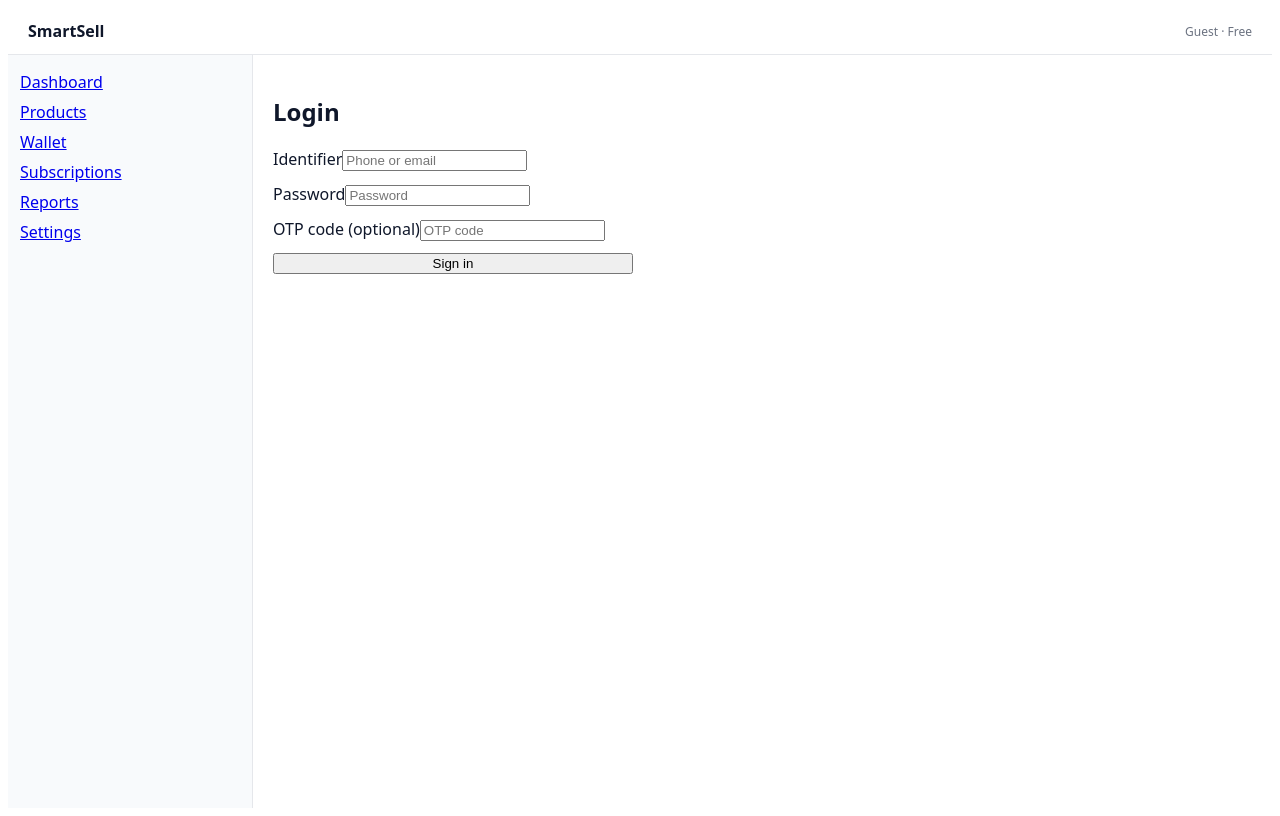
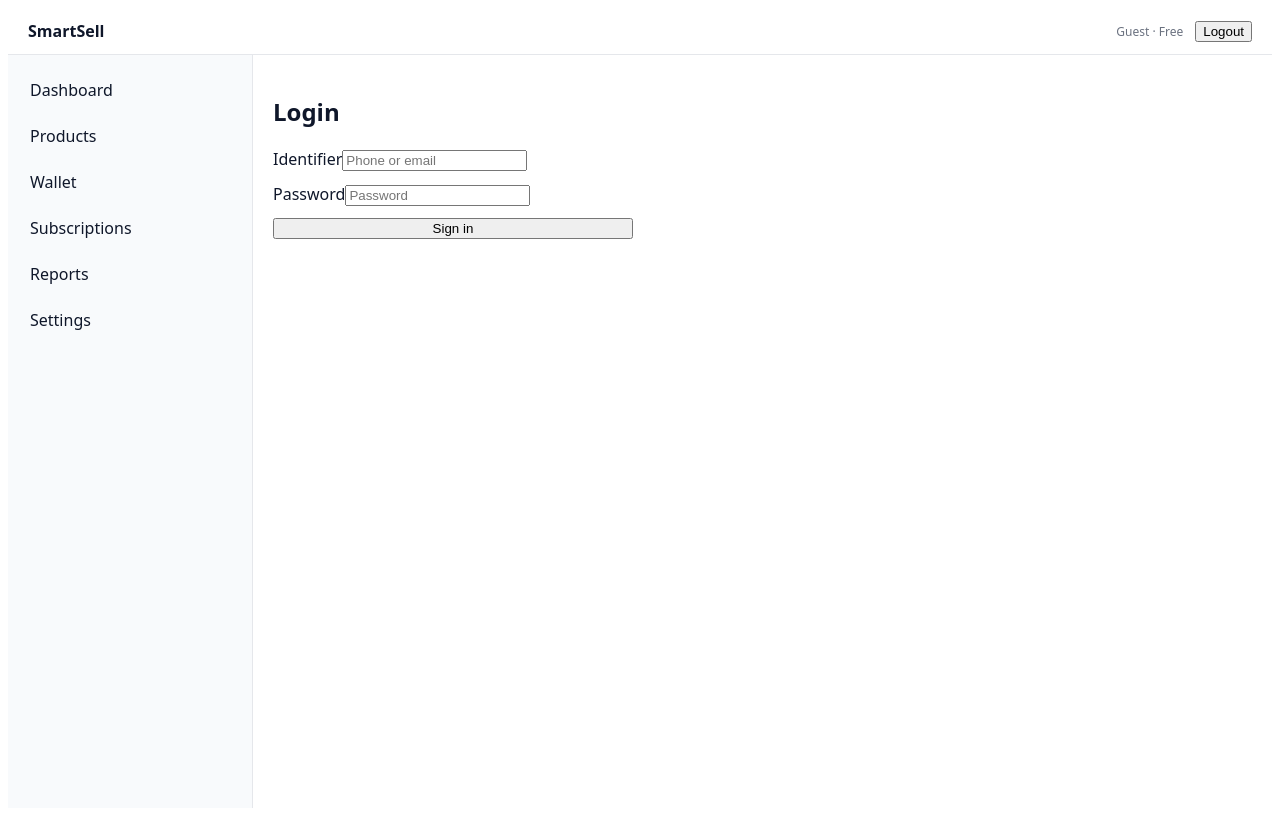
Before and after one commit to Akyl1988/SmartSell, a React (Vite) app in the folder frontend/: page /auth/login in a window 1280 px wide. Built offline with nearby package versions, Linux system fonts and the light colour scheme; no server answers; sample sign-in values are in the browser's storage.

Commit message:
frontend: layout nav, logout and simplified login

```diff
--- a/frontend/src/App.tsx
+++ b/frontend/src/App.tsx
@@ -1,6 +1,6 @@
 import { useEffect, useMemo, useState } from 'react'
-import { Link } from 'react-router-dom'
-import { me, MeResponse } from './api/auth'
+import { NavLink, useNavigate } from 'react-router-dom'
+import { logout, me, MeResponse } from './api/auth'
 import { useFeatureGate } from './hooks/useFeatureGate'
 import { AppRoutes } from './routes/routes'
 
@@ -43,6 +43,19 @@ const navListStyle: React.CSSProperties = {
   gap: 8,
 }
 
+const navLinkStyle: React.CSSProperties = {
+  display: 'block',
+  padding: '8px 10px',
+  borderRadius: 6,
+  textDecoration: 'none',
+  color: '#0f172a',
+}
+
+const navLinkActiveStyle: React.CSSProperties = {
+  background: '#e2e8f0',
+  fontWeight: 600,
+}
+
 const mainStyle: React.CSSProperties = {
   flex: 1,
   padding: '20px',
@@ -53,11 +66,11 @@ const mainStyle: React.CSSProperties = {
 export default function App() {
   const { hasPreorders, hasRepricing, plan } = useFeatureGate()
   const [profile, setProfile] = useState<MeResponse | null>(null)
+  const navigate = useNavigate()
   const isAuthed = Boolean(localStorage.getItem('access_token'))
 
   useEffect(() => {
-    const token = localStorage.getItem('access_token')
-    if (!token) {
+    if (!isAuthed) {
       setProfile(null)
       return
     }
@@ -78,33 +91,148 @@ export default function App() {
     return () => {
       mounted = false
     }
-  }, [])
+  }, [isAuthed])
+
+  useEffect(() => {
+    const onUnauthorized = () => {
+      localStorage.removeItem('access_token')
+      localStorage.removeItem('refresh_token')
+      navigate('/auth/login', { replace: true })
+    }
+
+    window.addEventListener('auth:unauthorized', onUnauthorized)
+    return () => window.removeEventListener('auth:unauthorized', onUnauthorized)
+  }, [navigate])
 
   const companyLabel = useMemo(() => {
     if (!profile) return 'Guest'
     return profile.company_name || profile.full_name || profile.phone || 'Account'
   }, [profile])
 
+  async function handleLogout() {
+    const refreshToken = localStorage.getItem('refresh_token')
+    try {
+      await logout(refreshToken ? { refresh_token: refreshToken } : null)
+    } catch {
+      // Ignore logout errors; tokens will be cleared locally.
+    } finally {
+      localStorage.removeItem('access_token')
+      localStorage.removeItem('refresh_token')
+      navigate('/auth/login', { replace: true })
+    }
+  }
+
   return (
     <div style={appShellStyle}>
       <header style={headerStyle}>
         <strong>SmartSell</strong>
-        <span style={{ fontSize: 12, color: '#6b7280' }}>
-          {companyLabel} · {plan ?? 'Free'}
-        </span>
+        {isAuthed && (
+          <div style={{ display: 'flex', alignItems: 'center', gap: 12 }}>
+            <span style={{ fontSize: 12, color: '#6b7280' }}>
+              {companyLabel} · {plan ?? 'Free'}
+            </span>
+            <button type="button" onClick={handleLogout}>
+              Logout
+            </button>
+          </div>
+        )}
       </header>
       <div style={bodyStyle}>
         {isAuthed && (
           <aside style={sidebarStyle}>
             <ul style={navListStyle}>
-              <li><Link to="/dashboard">Dashboard</Link></li>
-              <li><Link to="/products">Products</Link></li>
-              {hasPreorders && <li><Link to="/preorders">Preorders</Link></li>}
-              {hasRepricing && <li><Link to="/repricing">Repricing</Link></li>}
-              <li><Link to="/wallet">Wallet</Link></li>
-              <li><Link to="/subscriptions">Subscriptions</Link></li>
-              <li><Link to="/reports">Reports</Link></li>
-              <li><Link to="/settings">Settings</Link></li>
+              <li>
+                <NavLink
+                  to="/dashboard"
+                  style={({ isActive }) => ({
+                    ...navLinkStyle,
+                    ...(isActive ? navLinkActiveStyle : null),
+                  })}
+                >
+                  Dashboard
+                </NavLink>
+              </li>
+              <li>
+                <NavLink
+                  to="/products"
+                  style={({ isActive }) => ({
+                    ...navLinkStyle,
+                    ...(isActive ? navLinkActiveStyle : null),
+                  })}
+                >
+                  Products
+                </NavLink>
+              </li>
+              {hasPreorders && (
+                <li>
+                  <NavLink
+                    to="/preorders"
+                    style={({ isActive }) => ({
+                      ...navLinkStyle,
+                      ...(isActive ? navLinkActiveStyle : null),
+                    })}
+                  >
+                    Preorders
+                  </NavLink>
+                </li>
+              )}
+              {hasRepricing && (
+                <li>
+                  <NavLink
+                    to="/repricing"
+                    style={({ isActive }) => ({
+                      ...navLinkStyle,
+                      ...(isActive ? navLinkActiveStyle : null),
+                    })}
+                  >
+                    Repricing
+                  </NavLink>
+                </li>
+              )}
+              <li>
+                <NavLink
+                  to="/wallet"
+                  style={({ isActive }) => ({
+                    ...navLinkStyle,
+                    ...(isActive ? navLinkActiveStyle : null),
+                  })}
+                >
+                  Wallet
+                </NavLink>
+              </li>
+              <li>
+                <NavLink
+                  to="/subscriptions"
+                  style={({ isActive }) => ({
+                    ...navLinkStyle,
+                    ...(isActive ? navLinkActiveStyle : null),
+                  })}
+                >
+                  Subscriptions
+                </NavLink>
+              </li>
+              <li>
+                <NavLink
+                  to="/reports"
+                  style={({ isActive }) => ({
+                    ...navLinkStyle,
+                    ...(isActive ? navLinkActiveStyle : null),
+                  })}
+                >
+                  Reports
+                </NavLink>
+              </li>
+              <li>
+                <NavLink
+                  to="/settings"
+                  style={({ isActive }) => ({
+                    ...navLinkStyle,
+                    ...(isActive ? navLinkActiveStyle : null),
+                  })}
+                >
+                  Settings
+                </NavLink>
+              </li>
             </ul>
           </aside>
         )}
--- a/frontend/src/pages/Auth/LoginPage.tsx
+++ b/frontend/src/pages/Auth/LoginPage.tsx
@@ -6,7 +6,6 @@ export default function LoginPage() {
   const navigate = useNavigate()
   const [identifier, setIdentifier] = useState('')
   const [password, setPassword] = useState('')
-  const [otpCode, setOtpCode] = useState('')
   const [error, setError] = useState<string | null>(null)
   const [loading, setLoading] = useState(false)
 
@@ -19,7 +18,6 @@ export default function LoginPage() {
       const tokens = await login({
         identifier,
         password: password || null,
-        otp_code: otpCode || null,
       })
       localStorage.setItem('access_token', tokens.access_token)
       localStorage.setItem('refresh_token', tokens.refresh_token)
@@ -52,14 +50,6 @@ export default function LoginPage() {
             type="password"
           />
         </label>
-        <label>
-          OTP code (optional)
-          <input
-            value={otpCode}
-            onChange={(event) => setOtpCode(event.target.value)}
-            placeholder="OTP code"
-          />
-        </label>
         <button type="submit" disabled={loading}>
           {loading ? 'Signing in...' : 'Sign in'}
         </button>
```
